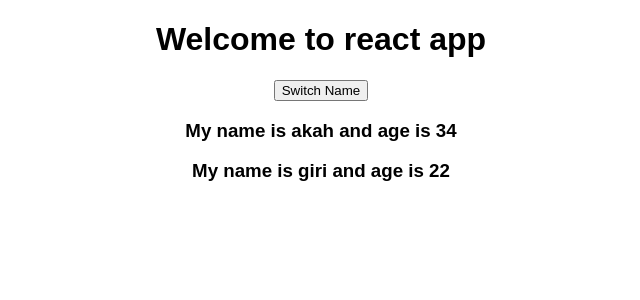
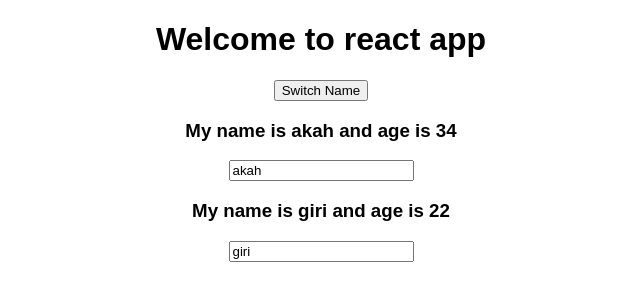
Before and after one commit to akashgiricse/person-manager, a React (Create React App) app: page / in a window 1280 px wide. Shown: the top 300 px of the page, without its empty margins (319-959 px from the left). Built offline with nearby package versions, Linux system fonts and the light colour scheme.

Commit message:
Using two way binding

```diff
--- a/src/App.js
+++ b/src/App.js
@@ -10,14 +10,24 @@
     ]
   };
 
-  switchNameHandler = () => {
+  switchNameHandler = newName => {
     this.setState({
       person: [
-        { name: "vishal", age: 22 },
+        { name: newName, age: 22 },
         { name: "vish", age: 58 }
       ]
     });
   };
+
+  changeNameHandler = event => {
+    this.setState({
+      person: [
+        { name: "Akash", age: 22 },
+        { name: event.target.value, age: 58 }
+      ]
+    });
+  };
+
   render() {
     return (
       <div className="App">
@@ -26,10 +36,15 @@
         <Person
           name={this.state.person[0].name}
           age={this.state.person[0].age}
+          // one way of passing param to a function inside a class
+          click={this.switchNameHandler.bind(this, "NewBindVishal")}
         />
         <Person
           name={this.state.person[1].name}
           age={this.state.person[1].age}
+          // other way of passing param to a function inside a class
+          click={() => this.switchNameHandler("NewVishal")}
+          changed={this.changeNameHandler}
         />
       </div>
     );
--- a/src/Person/Person.js
+++ b/src/Person/Person.js
@@ -3,9 +3,10 @@
 const person = props => {
   return (
     <div>
-      <h3>
+      <h3 onClick={props.click}>
         My name is {props.name} and age is {props.age}
       </h3>
+      <input type="text" onChange={props.changed} value={props.name} />
       <p>{props.children}</p>
     </div>
   );
```
